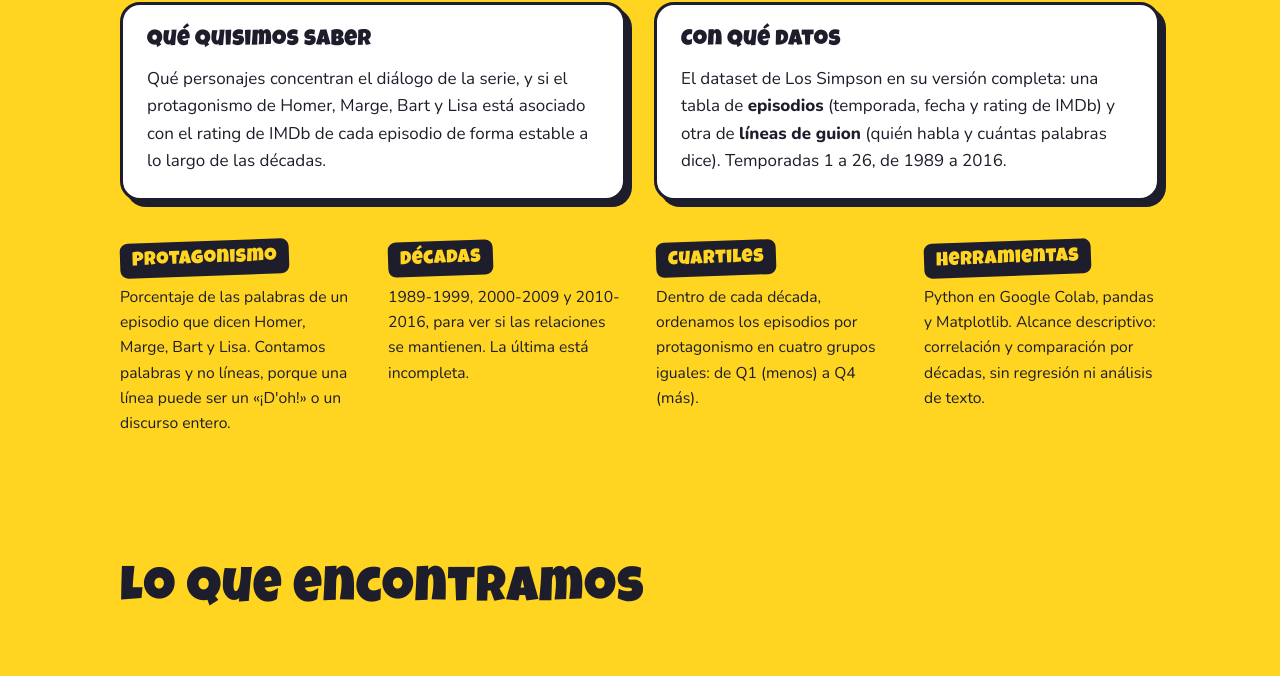
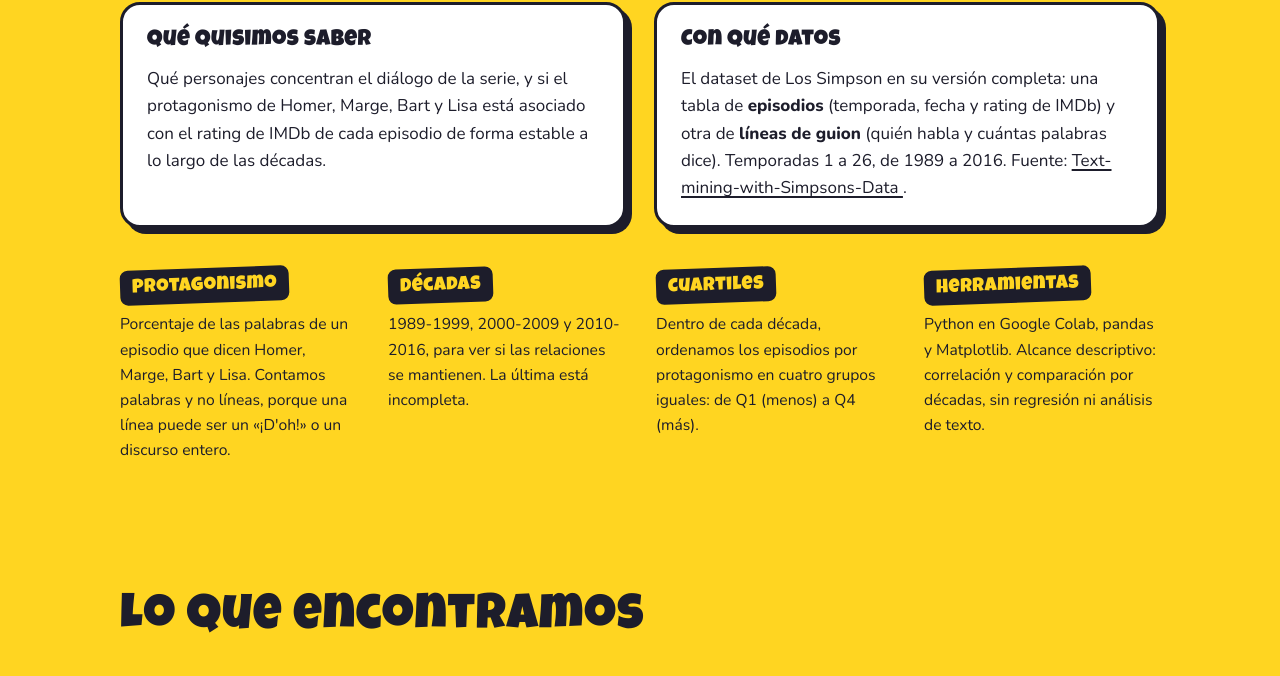
Before and after one commit to enedenao/tp_labo, a plain HTML site: page docs/index.html in a window 1280 px wide. Shown: the part 1716-2392 px from the top of the page. Drawn offline with nearby package versions, Linux system fonts and the light colour scheme.

Commit message:
Update dataset source information in index.html
se agrega link de dataset al index.html

```diff
--- a/docs/index.html
+++ b/docs/index.html
@@ -120,7 +120,8 @@
             El dataset de Los Simpson en su versión completa: una tabla de <strong>episodios</strong>
             (temporada, fecha y rating de IMDb) y otra de <strong>líneas de guion</strong>
             (quién habla y cuántas palabras dice). Temporadas 1 a 26, de 1989 a 2016.
-            <!-- TODO: completar con el nombre exacto y el link de la fuente del dataset -->
+            Fuente: <a href=https://github.com/sujanjoejacob/Text-mining-with-Simpsons-Data>Text-mining-with-Simpsons-Data
+</a>.
           </p>
         </div>
       </div>
```
